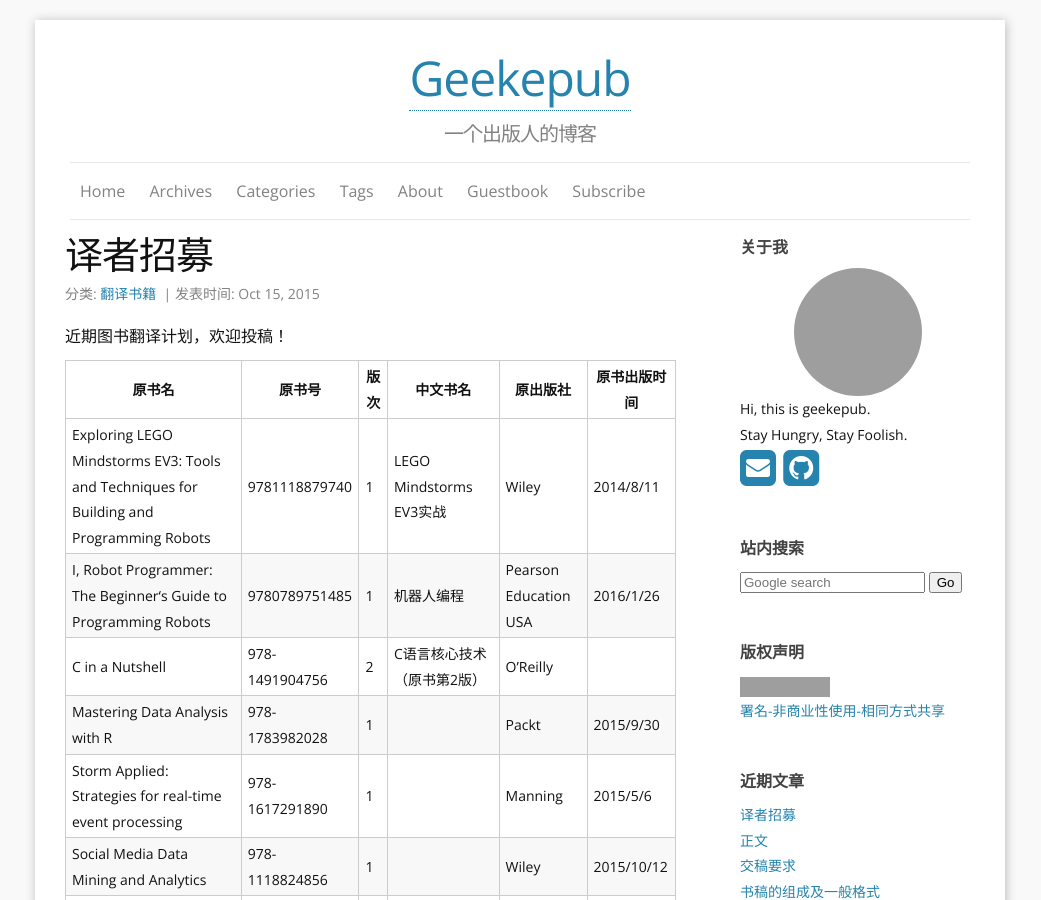
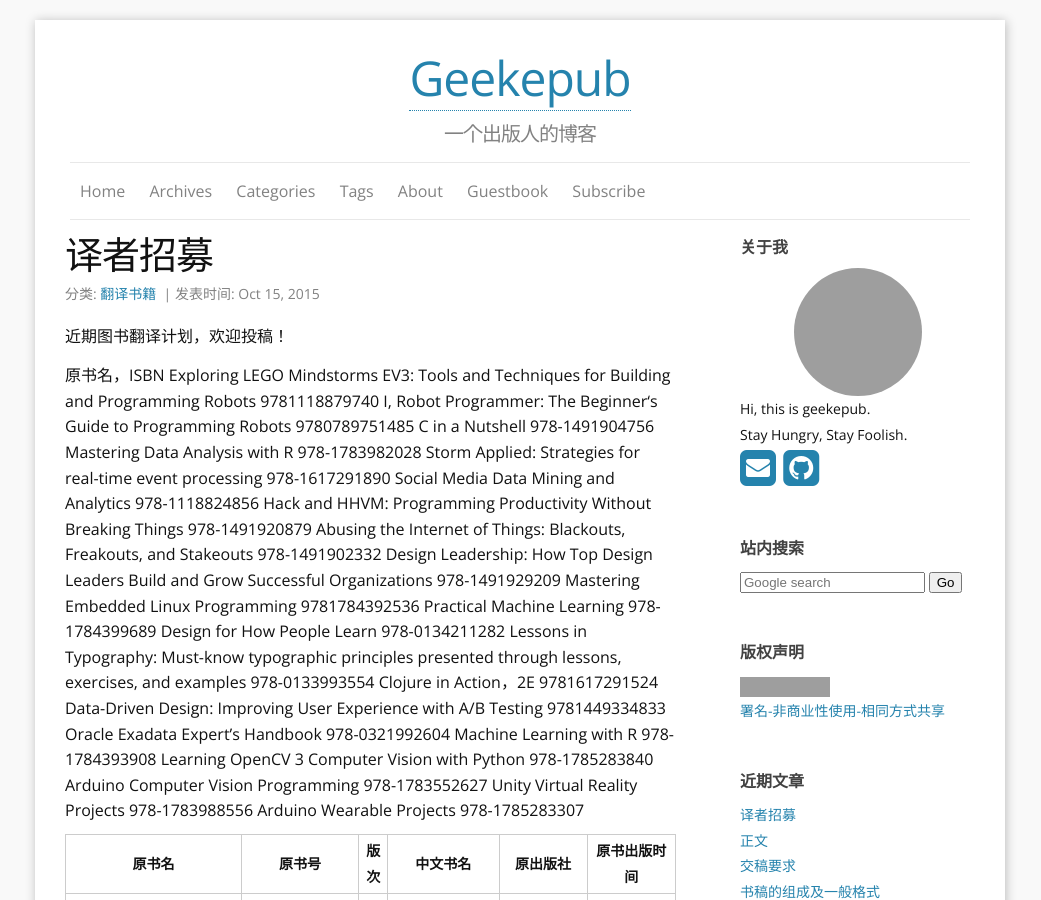
Before and after one commit to geekepub/geekepub.github.io, a Jekyll site: the page built from _posts/2015-10-15-译者招募.md, in a window 1280 px wide and 900 px high. Shown: the whole window, without its empty margins (120-1161 px from the left). Built offline with Jekyll 4.4.1, drawn with Linux system fonts in a browser that asks for light colours; nearby versions of some CDN libraries; comment, search, counter and statistics services are not loaded; grey boxes are pictures that could not be loaded.

Commit message:
Update 2015-10-15-译者招募.md

```diff
--- a/_posts/2015-10-15-译者招募.md
+++ b/_posts/2015-10-15-译者招募.md
@@ -6,6 +6,29 @@
 ---
 
 近期图书翻译计划，欢迎投稿！
+
+原书名，ISBN
+Exploring LEGO Mindstorms EV3: Tools and Techniques for Building and Programming Robots	9781118879740
+I, Robot Programmer: The Beginner‘s Guide to Programming Robots	9780789751485
+C in a Nutshell	978-1491904756
+Mastering Data Analysis with R	978-1783982028
+Storm Applied: Strategies for real-time event processing	978-1617291890
+Social Media Data Mining and Analytics	978-1118824856
+Hack and HHVM: Programming Productivity Without Breaking Things	978-1491920879
+Abusing the Internet of Things: Blackouts, Freakouts, and Stakeouts	978-1491902332
+Design Leadership: How Top Design Leaders Build and Grow Successful Organizations	978-1491929209
+Mastering Embedded Linux Programming	9781784392536
+Practical Machine Learning	978-1784399689
+Design for How People Learn	978-0134211282
+Lessons in Typography: Must-know typographic principles presented through lessons, exercises, and examples	978-0133993554
+Clojure in Action，2E	9781617291524
+Data-Driven Design: Improving User Experience with A/B Testing	9781449334833
+Oracle Exadata Expert's Handbook	978-0321992604
+Machine Learning with R	978-1784393908
+Learning OpenCV 3 Computer Vision with Python	978-1785283840
+Arduino Computer Vision Programming	978-1783552627
+Unity Virtual Reality Projects	978-1783988556
+Arduino Wearable Projects	978-1785283307
 
 | 原书名 | 原书号 | 版次 | 中文书名 | 原出版社 | 原书出版时间 |
 | ------ | ------ | ---- | -------- | -------- | ------------ |
```
